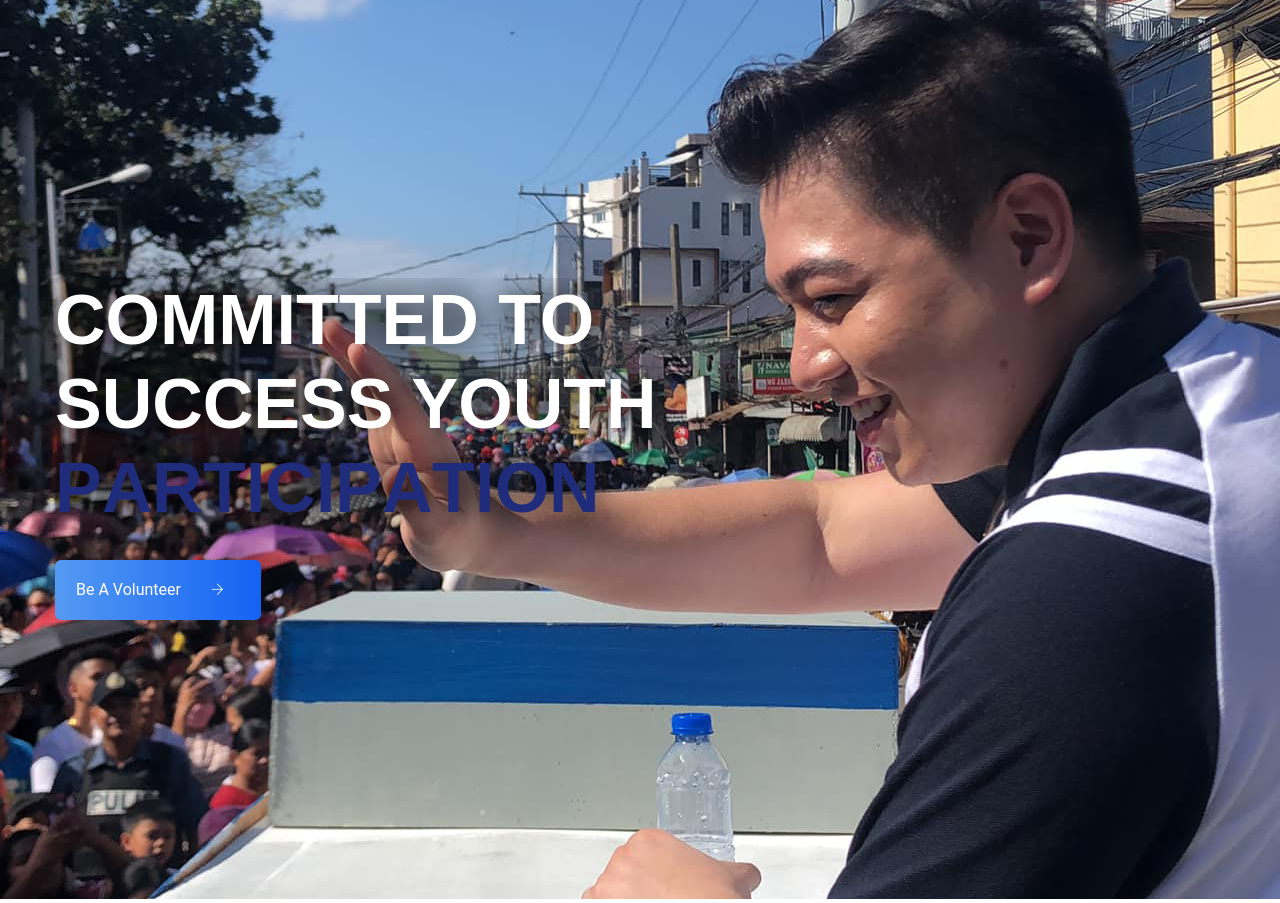
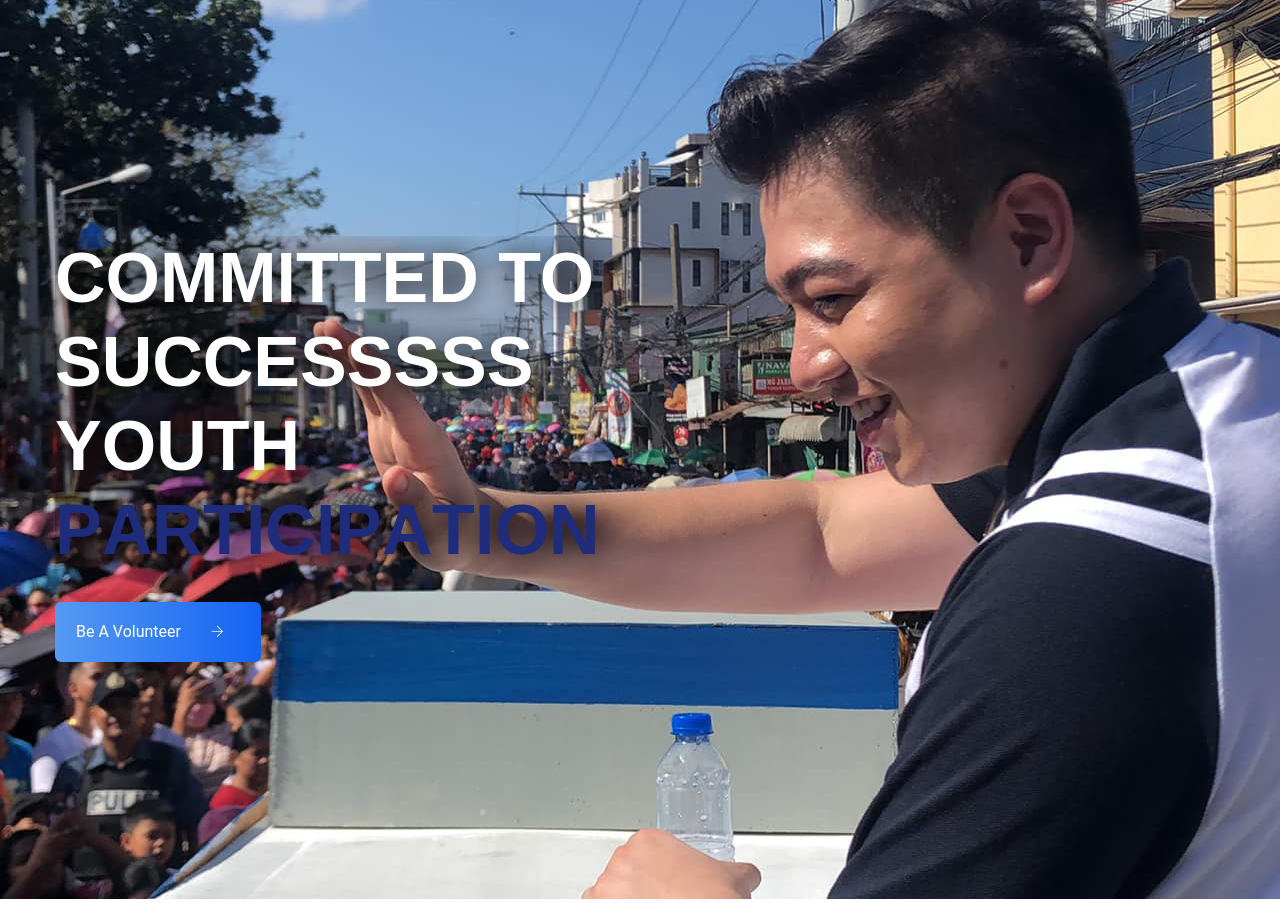
Before and after one commit to softdevss/SK-website, a PHP site: page / in a window 1280 px wide. Shown: the part 103-1006 px from the top of the page. Run offline with PHP 8.4, Linux system fonts and the light colour scheme; some web fonts are replaced.

Commit message:
bagong success

```diff
--- a/index.php
+++ b/index.php
@@ -11,7 +11,7 @@
                         <div class="col-xl-7 col-lg-9 col-md-8 col-sm-9">
                             <div class="hero__caption">
                                 <!--<span>Committed to success</span>-->
-                                <h1 class="cd-headline letters scale">Committed to success Youth
+                                <h1 class="cd-headline letters scale">Committed to successsss Youth
                                     <strong class="cd-words-wrapper">
                                         <b class="is-visible">Representation</b>
                                         <b>Empowerment</b>
```
